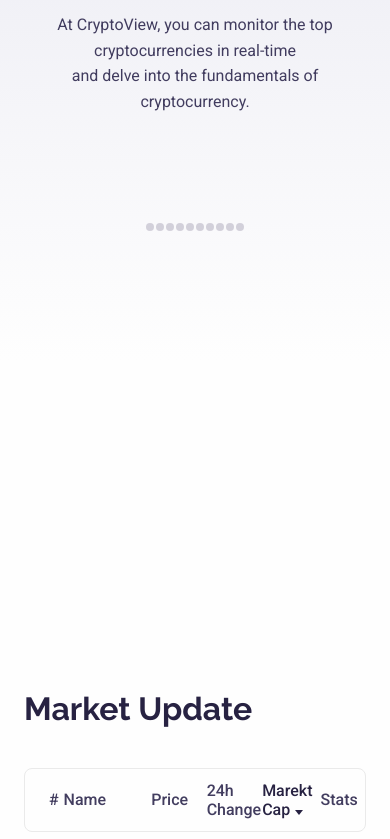
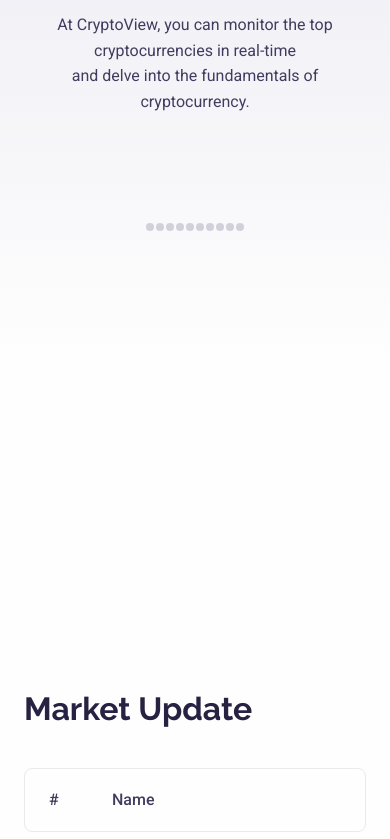
Before and after one commit to ArtakN/crypto-app, a plain HTML site: page index.html in a window 390 px wide. Shown: the part 261-1100 px from the top of the page. Drawn offline with Linux system fonts and the light colour scheme; no server answers; files whose address does not match are found by name.

Commit message:
add mobile market section

```diff
--- a/scss/main.scss
+++ b/scss/main.scss
@@ -179,6 +179,7 @@
   &__list {
     border: 1px solid var(--border-color);
     border-radius: 8px;
+    overflow-x: scroll;
   }
 
   &__listHeader,
@@ -187,6 +188,7 @@
     align-items: center;
     height: 62px;
     padding: 0 24px;
+    width: 1308px;
 
     div {
       width: 19%;
@@ -574,6 +576,7 @@
 @media (max-width: 768px) {
   .home {
     @include adaptiveValue('padding-top', 160, 60, 768, 320, 1);
+    @include adaptiveValue('padding-bottom', 160, 60, 768, 320, 1);
 
     // .home__container
 
```
Also changed, not shown: css/header.css, css/main.css, css/style.css.
